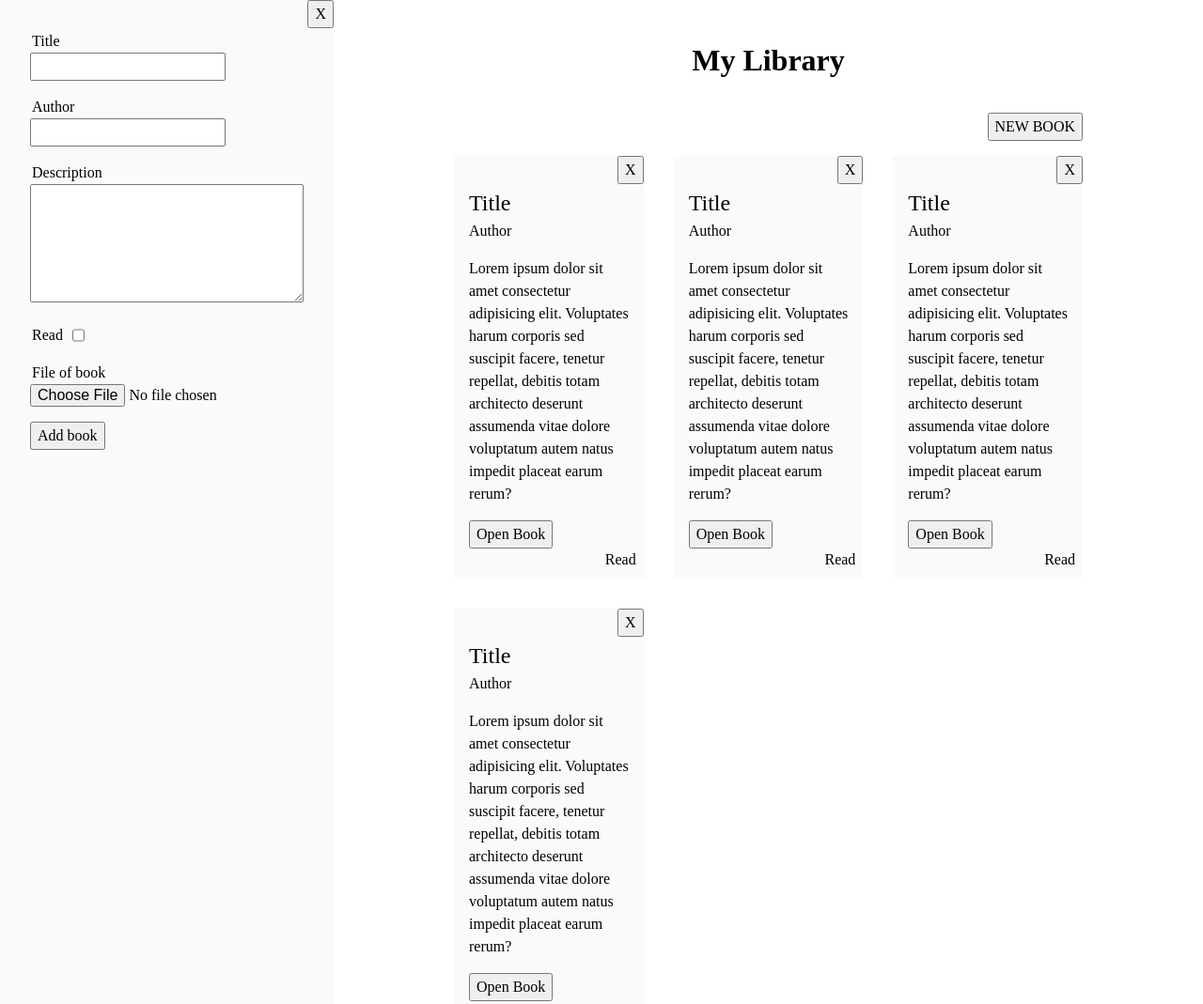
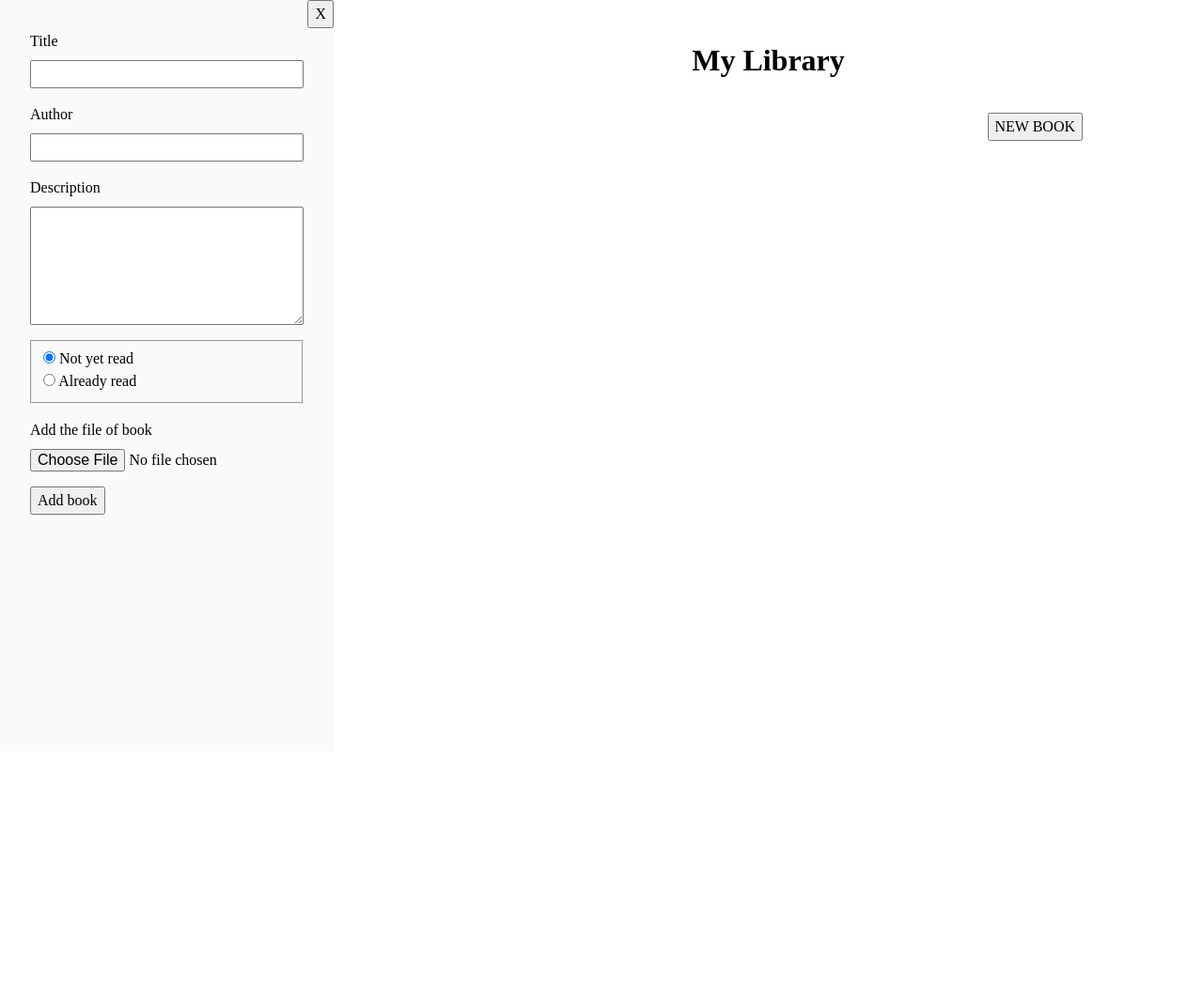
Before and after one commit to zummait13/library, a plain HTML site: page index.html in a window 1280 px wide. Shown: the top 1069 px of the page at 94% size. After the commit the page ends 800 px from the top, so only its background shows below. Drawn offline with Linux system fonts and the light colour scheme.

Commit message:
- Remove Book function-constructor - Add getting values from form - Add display book functions

```diff
--- a/index.html
+++ b/index.html
@@ -14,24 +14,33 @@
             <button class="close-sidebar">X</button>
             <form action="" method="post">
                 <div class="row">
-                    <legend>Title</legend>
-                    <input type="text" name="book-title" id="inpBookTitle" required>
+                    <label for="inpBookTitle">Title</label>
+                    <input type="text" name="title" id="inpBookTitle" required>
                 </div>
                 <div class="row">
-                    <legend>Author</legend>
-                    <input type="text" name="book-author" id="inpBookAuthor" required>
+                    <label for="inpBookAuthor">Author</label>
+                    <input type="text" name="author" id="inpBookAuthor" required>
                 </div>
                 <div class="row">
-                    <legend>Description</legend>
-                    <textarea name="book-description" id="inpBookDescript" cols="30" rows="5"></textarea>
+                    <label for="inpBookDescript">Description</label>
+                    <textarea name="description" id="inpBookDescript" cols="30" rows="5"></textarea>
                 </div>
-                <div class="checkbox-row">
-                    <legend>Read</legend>
-                    <input type="checkbox" name="book-read" id="inpBookRead">
-                </div>
+
+                <fieldset>
+                    <div>
+                        <input type="radio" name="read" id="notread" value="read" checked>
+                        <label for="notread">Not yet read</label>
+                    </div>
+
+                    <div>
+                        <input type="radio" name="read" id="read" value="not read">
+                        <label for="read">Already read</label>
+                    </div>
+                </fieldset>
+
                 <div class="row">
-                    <legend>File of book</legend>
-                    <input type="file" name="book-file" id="inpBookFile">
+                    <label for="inpBookFile">Add the file of book</label>
+                    <input type="file" name="file" id="inpBookFile">
                 </div>
                 <button type="submit">Add book</button>
             </form>
@@ -40,38 +49,6 @@
             <h1>My Library</h1>
             <button>NEW BOOK</button>
             <div class="books-grid">
-                <div class="book-card">
-                    <button class="book-delete">X</button>
-                    <p class="title">Title</p>
-                    <p class="author">Author</p>
-                    <p class="description">Lorem ipsum dolor sit amet consectetur adipisicing elit. Voluptates harum corporis sed suscipit facere, tenetur repellat, debitis totam architecto deserunt assumenda vitae dolore voluptatum autem natus impedit placeat earum rerum?</p>
-                    <button class="book-open-file">Open Book</button>
-                    <span>Read</span>
-                </div>
-                <div class="book-card">
-                    <button class="book-delete">X</button>
-                    <p class="title">Title</p>
-                    <p class="author">Author</p>
-                    <p class="description">Lorem ipsum dolor sit amet consectetur adipisicing elit. Voluptates harum corporis sed suscipit facere, tenetur repellat, debitis totam architecto deserunt assumenda vitae dolore voluptatum autem natus impedit placeat earum rerum?</p>
-                    <button class="book-open-file">Open Book</button>
-                    <span>Read</span>
-                </div>
-                <div class="book-card">
-                    <button class="book-delete">X</button>
-                    <p class="title">Title</p>
-                    <p class="author">Author</p>
-                    <p class="description">Lorem ipsum dolor sit amet consectetur adipisicing elit. Voluptates harum corporis sed suscipit facere, tenetur repellat, debitis totam architecto deserunt assumenda vitae dolore voluptatum autem natus impedit placeat earum rerum?</p>
-                    <button class="book-open-file">Open Book</button>
-                    <span>Read</span>
-                </div>
-                <div class="book-card">
-                    <button class="book-delete">X</button>
-                    <p class="title">Title</p>
-                    <p class="author">Author</p>
-                    <p class="description">Lorem ipsum dolor sit amet consectetur adipisicing elit. Voluptates harum corporis sed suscipit facere, tenetur repellat, debitis totam architecto deserunt assumenda vitae dolore voluptatum autem natus impedit placeat earum rerum?</p>
-                    <button class="book-open-file">Open Book</button>
-                    <span>Read</span>
-                </div>
             </div>
         </div>
     </div>
--- a/script.js
+++ b/script.js
@@ -1,16 +1,22 @@
 const myLibrary = [];
+displayBooks(myLibrary);
 
-function Book(title, author, description, read) {
-    this.title = title;
-    this.author = author;
-    this.description = description;
-    this.readStatus = read;
-    this.filePath = file;
-}
+const bookForm = document.querySelector("form");
 
-function addNewBookToLibrary() {
-    // get values for book
-    myLibrary.push(new Book(/*book values*/));
+bookForm.addEventListener("submit", e => {
+    e.preventDefault();
+
+    let formData = new FormData(bookForm);
+    let book = Object.fromEntries(formData);
+
+    console.log(book);
+
+    addNewBookToLibrary(book);
+})
+
+function addNewBookToLibrary(book) {
+    myLibrary.push(book);
+    displayNewBook(book);
 }
 
 function displayBooks(library) {
@@ -23,15 +29,29 @@ function displayBooks(library) {
                     <p class="title">${book.title}</p>
                     <p class="author">${book.author}</p>
                     <p class="description">${book.description}</p>
-                    <a class="book-open-file" href="${book.file}" download="${book.title}">Open Book</button>
-                    <span>${book.readStatus}</span>
+                    <a class="book-open-file" href="${book.file}" download="${book.title}">Open Book</a>
+                    <span>${book.read}</span>
         `;
 
         bookShelf.appendChild(bookCard);
     });
 }
 
+function displayNewBook(book) {
+    const bookCard = document.createElement("div")
+    bookCard.classList.add("book-card");
+
+    bookCard.innerHTML = `
+                <button class="book-delete">X</button>
+                <p class="title">${book.title}</p>
+                <p class="author">${book.author}</p>
+                <p class="description">${book.description}</p>
+                <a class="book-open-file" href="${book.file}" download="${book.title}">Open Book</a>
+                <span>${book.read}</span>
+    `;
+
+    bookShelf.appendChild(bookCard);
+}
+
 const bookShelf = document.querySelector(".books-grid");
 const submitBtn = document.querySelector("button[type='submit']");
-
-submitBtn.addEventListener("click", displayBooks);
--- a/style.css
+++ b/style.css
@@ -41,8 +41,9 @@ button.close-sidebar {
     gap: 16px;
 }
 
-.checkbox-row {
+.row {
     display: flex;
+    flex-direction: column;
     gap: 8px;
 }
 
```
